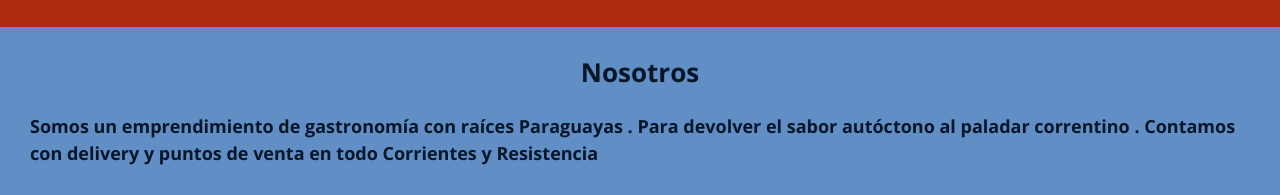
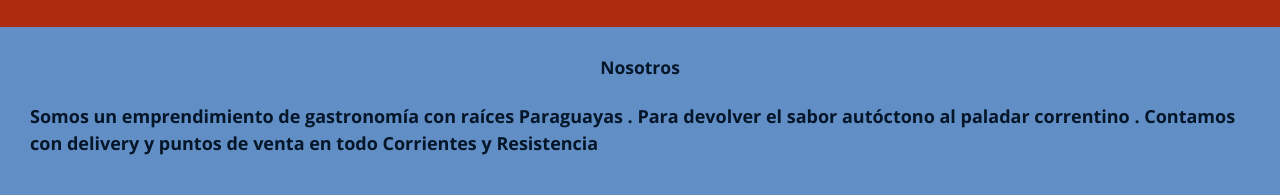
Before and after one commit to AgustinAnriquez/KurepaCoderHouse-AnriquezIvoAgustin, a website: page index.html in a window 1280 px wide. Shown: the part 1132-1327 px from the top of the page. Drawn offline with nearby package versions, Linux system fonts and the light colour scheme.

Commit message:
nuevo ajuste sass

```diff
--- a/css/translate.css
+++ b/css/translate.css
@@ -124,7 +124,6 @@ main .section-nosotros {
     padding: 20px; }
     main .section-nosotros article h3 {
       color: #051629;
-      font-size: 26px;
       padding: 10px; }
     main .section-nosotros article p {
       color: #051629;
```
